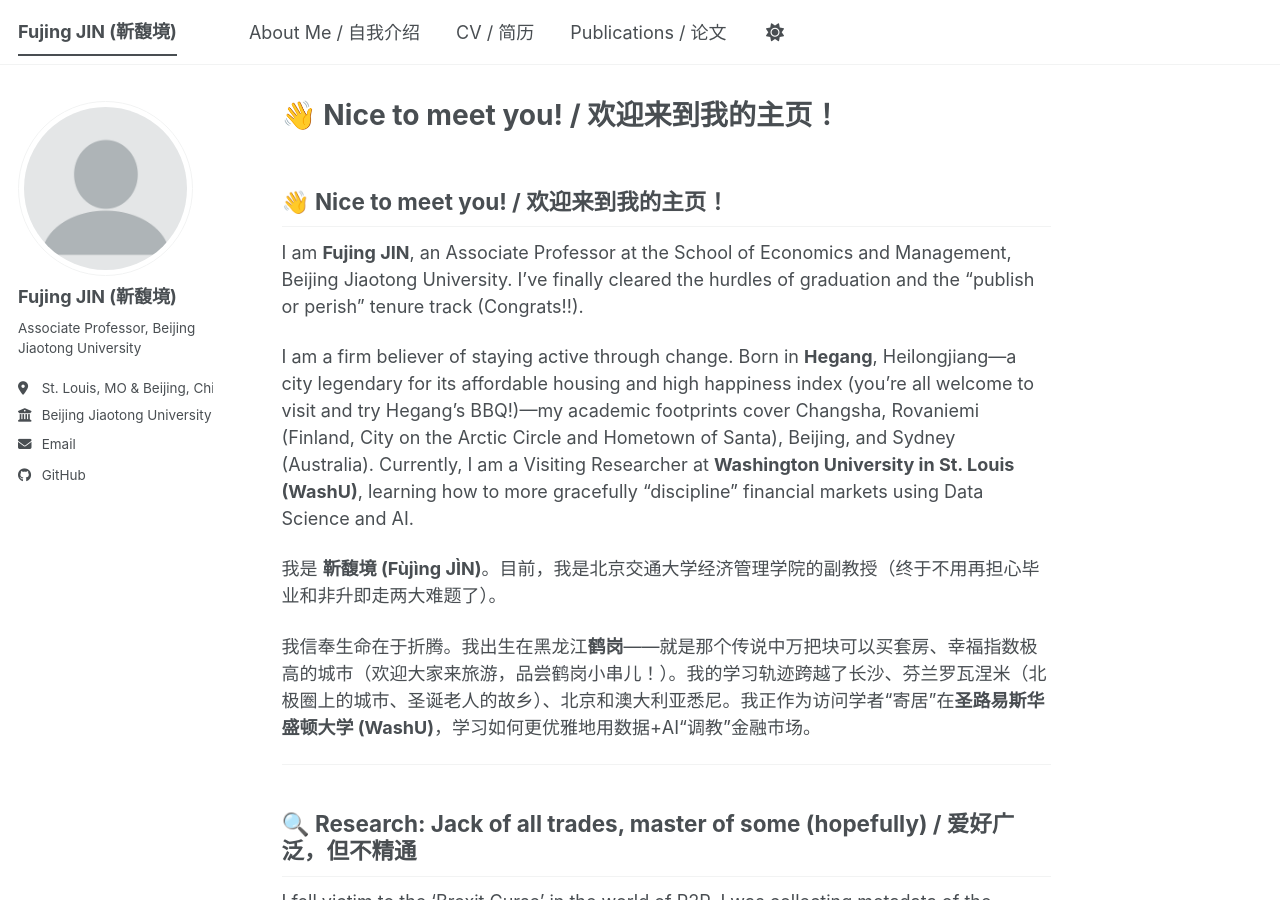
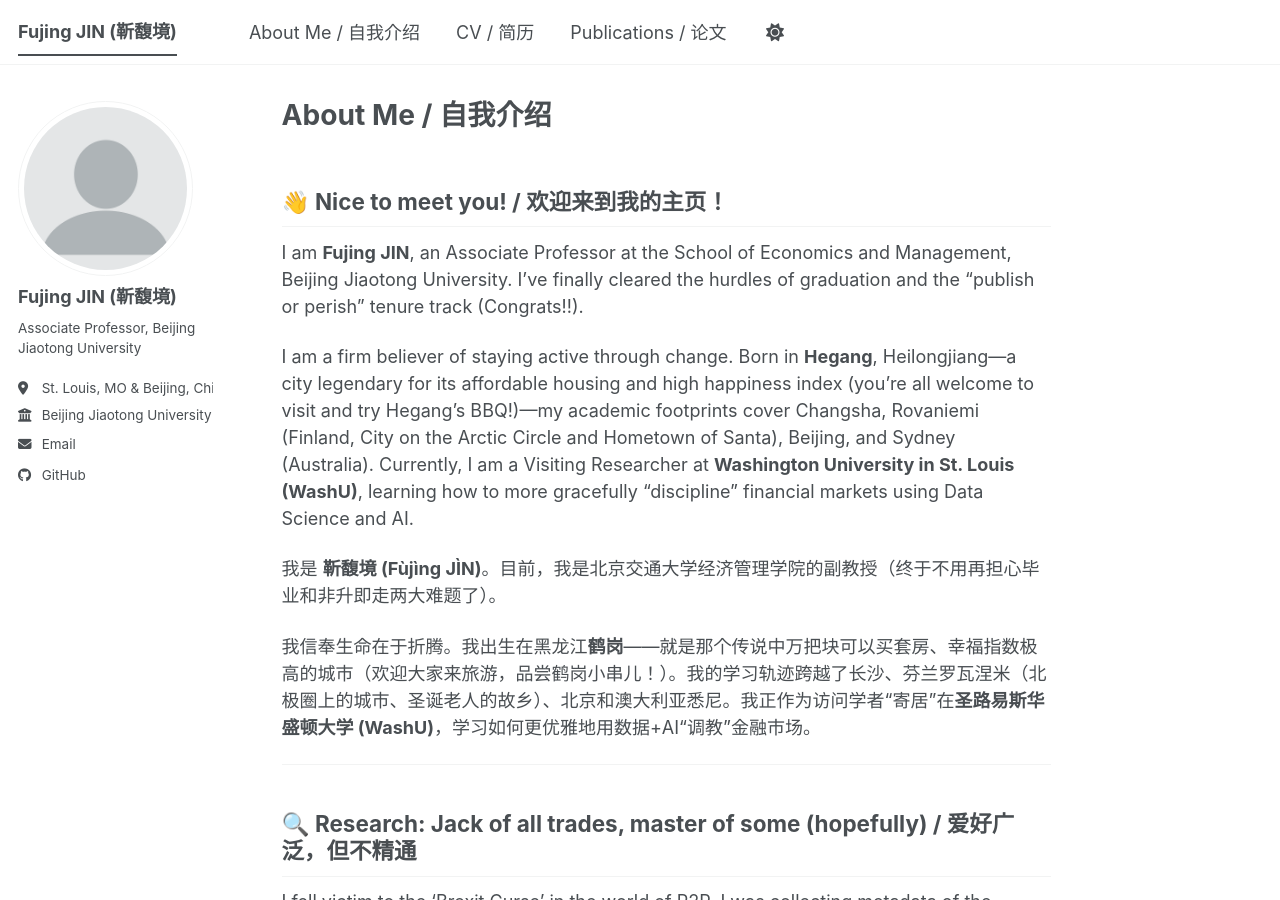
Before and after one commit to Fujing-JIN/Fujing-JIN.github.io, a Jekyll site: the page built from _pages/about.md, in a window 1280 px wide and 900 px high. Built offline with Jekyll 4.4.1, drawn with Linux system fonts in a browser that asks for light colours; a script bundle is joined from its source files by our own code; library files that are not in the unit come from our copies; our own code applies the rules of GitHub Pages for plain Markdown files.

Commit message:
Update about.md

```diff
--- a/_pages/about.md
+++ b/_pages/about.md
@@ -1,5 +1,6 @@
 ---
 permalink: /
+title: "About Me / 自我介绍"
 author_profile: true
 redirect_from:
   - /about/
```
